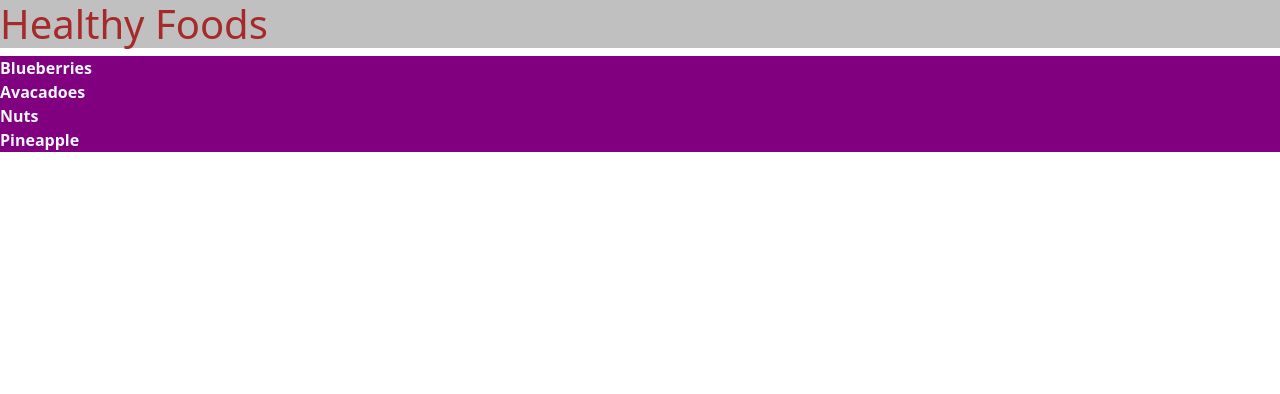
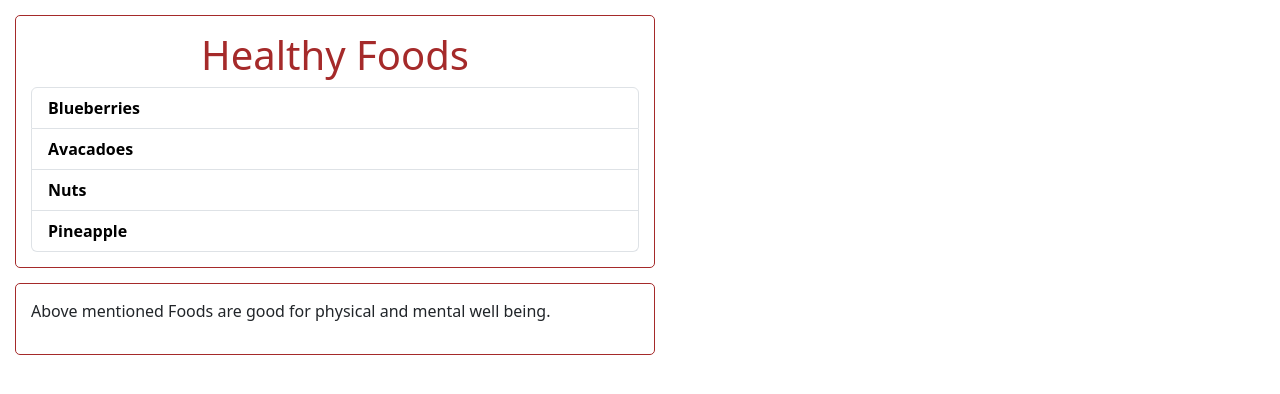
Before and after one commit to UjjwalDixit22/REACT, a React (Vite) app in the folder 18-Fragments/learning-fragments/: page / in a window 1280 px wide. Shown: the top 394 px of the page. Built offline with nearby package versions, Linux system fonts and the light colour scheme.

Commit message:
Container and props.children

```diff
--- a/18-Fragments/learning-fragments/src/App.css
+++ b/18-Fragments/learning-fragments/src/App.css
@@ -1,5 +1,5 @@
 .ug-item{
-    background-color: purple;
+    background-color: red;
     color: aliceblue;
 
 
@@ -8,6 +8,7 @@
     font-weight: 900;
 }
 .foodHeading{
-    background-color: silver;
+    /* background-color: ; */
     color: brown;
+    text-align: center;
 }
--- a/18-Fragments/learning-fragments/src/App.jsx
+++ b/18-Fragments/learning-fragments/src/App.jsx
@@ -3,6 +3,7 @@
 import "bootstrap/dist/css/bootstrap.min.css";
 import FoodItems from "./Components/FoodItems";
 import Errormsg from "./Components/Errormsg";
+import Container from "./Components/Container";
 
 
 function App() {
@@ -16,10 +17,15 @@
 
   return (
     <>
+    <Container>
       <h1 className="foodHeading">Healthy Foods</h1>
       {/* {emptyMessage} */}
       <Errormsg items={foodITems} />
       <FoodItems items={foodITems} />
+    </Container>
+    <Container>
+      <p>Above mentioned Foods are good for physical and mental well being.</p>
+    </Container>
     </>
   );
 }
--- /dev/null
+++ b/18-Fragments/learning-fragments/src/Components/Container.jsx
@@ -0,0 +1,5 @@
+import styles from "./Container.module.css";
+const Container = (props) => {
+    return <div className={styles.container}>{props.children}</div>
+}
+export default Container;
--- /dev/null
+++ b/18-Fragments/learning-fragments/src/Components/Container.module.css
@@ -0,0 +1,9 @@
+.container{
+    border: 1px solid brown;
+    margin: 15px;
+    padding: 15px;
+    width: 50%;
+    border-radius: 5px;
+    min-width: 300px;
+
+}
--- a/18-Fragments/learning-fragments/src/Components/Item.jsx
+++ b/18-Fragments/learning-fragments/src/Components/Item.jsx
@@ -3,6 +3,6 @@
 // We can name anything as parent object here in place of styles
 const Item = (props) => {
   //(inside bracket where props is written we can directly pass the name of the prop{foodItem})
-  return <li className={`${styles["ug-item"]}`}><span className={`${styles["ug-span"]}`}>{props.foodItem}</span></li>;
+  return <li className={`${styles["ug-item"]} list-group-item`}><span className={`${styles["ug-span"]}`}>{props.foodItem}</span></li>;
 };
 export default Item;
--- a/18-Fragments/learning-fragments/src/Components/Item.module.css
+++ b/18-Fragments/learning-fragments/src/Components/Item.module.css
@@ -1,6 +1,6 @@
 .ug-item{
-    background-color: purple;
-    color: aliceblue;
+    /* background-color: red; */
+    color: black;
 
 
 }
```
Also changed, not shown: 2 other files (tests, documents, lock files or other folders).
